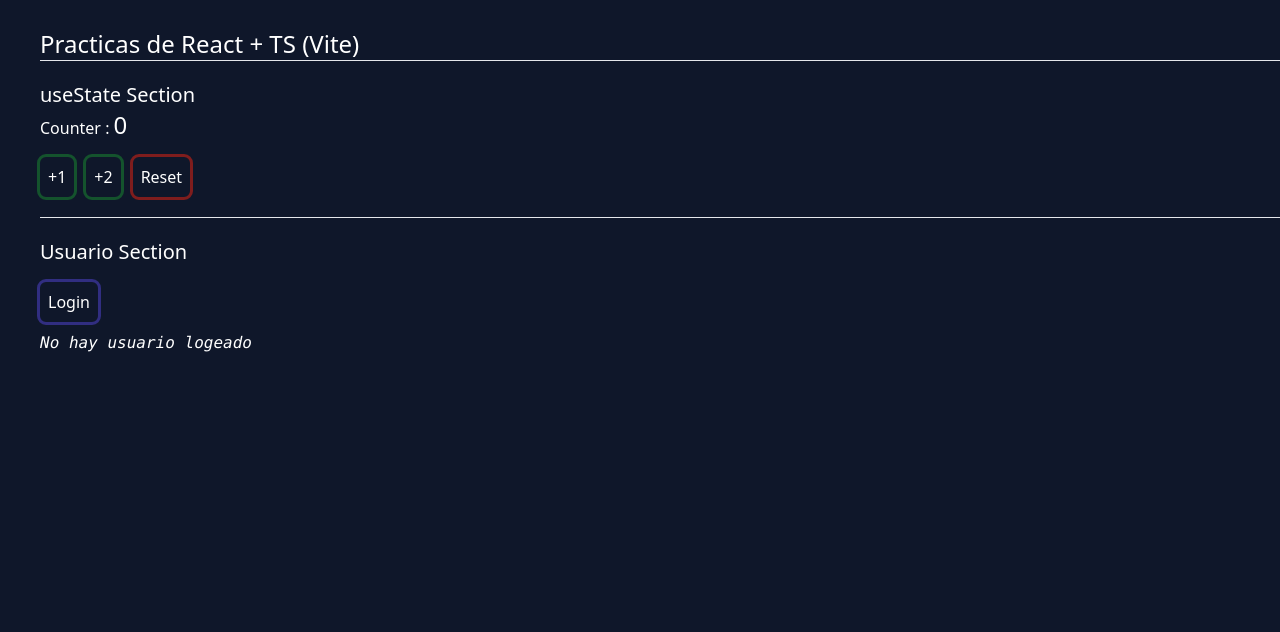
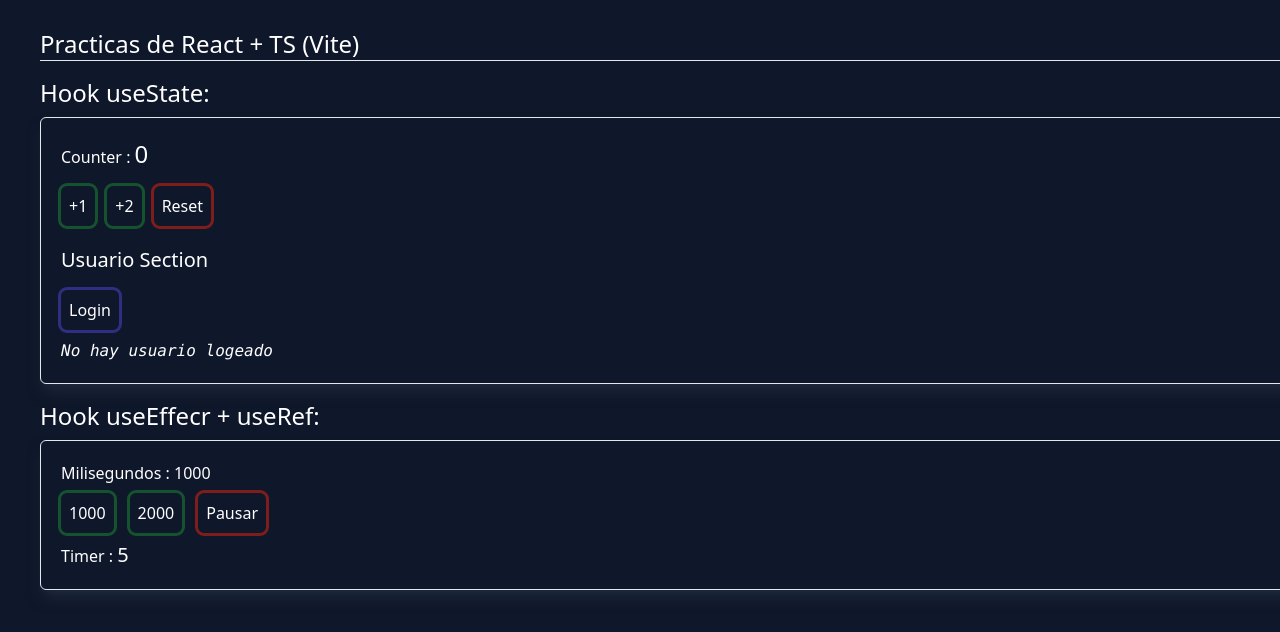
Before and after one commit to renier1989/react-ts-vite, a React (Vite) app: page / in a window 1280 px wide. Shown: the top 632 px of the page. Built offline with nearby package versions, Linux system fonts and the light colour scheme.

Commit message:
usando useEffect y useRef , ejemplo con un timer + extra logica

```diff
--- a/src/App.tsx
+++ b/src/App.tsx
@@ -1,4 +1,5 @@
 import { Counter } from "./components/Counter";
+import { TimerPadre } from "./components/TimerPadre";
 import { Usuario } from "./components/Usuario";
 
 function App() {
@@ -6,9 +7,17 @@ function App() {
     <>
       <div className="text-2xl mt-7">Practicas de React + TS (Vite)</div>
       <hr />
-      <Counter/>
-      <hr />
-      <Usuario/>
+      <h2 className="text-2xl mt-4">Hook useState:</h2>
+      <div className="border px-5 mt-2 rounded-md shadow-slate-800 shadow-lg">
+        <Counter />
+        <Usuario />
+      </div>
+
+      <h2 className="text-2xl mt-4">Hook useEffecr + useRef:</h2>
+      <div className="border px-5 mt-2 rounded-md shadow-slate-800 shadow-lg py-5">
+        <TimerPadre/>
+      </div>
+
     </>
   );
 }
--- a/src/components/Counter.tsx
+++ b/src/components/Counter.tsx
@@ -11,7 +11,7 @@ export const Counter = () => {
   return (
     <>
       <div className="my-5">
-        <h2 className=" text-xl">useState Section</h2>
+        {/* <h2 className=" text-xl">useState Section</h2> */}
         <span>Counter : <span className="text-2xl"> {counter}</span> </span>
         <br />
         <div className="flex mt-4 gap-3">
--- /dev/null
+++ b/src/components/Timer.tsx
@@ -0,0 +1,33 @@
+import { useEffect, useRef, useState } from "react";
+
+type Ttimer = {
+  milisegundos: number;
+  stop: boolean;
+};
+
+export const Timer = ({ milisegundos, stop }: Ttimer) => {
+  const [segundos, setSegundos] = useState(0);
+
+  // el tipado del ref es number porque es lo que retorna el setInterval
+  const ref = useRef<number>();
+
+  useEffect(() => {
+    // con esto se compruba si hay un intervalo sino limpia el intervalo
+    ref.current && clearInterval(ref.current);
+    // declaro s => s+1 , para evitar pasar el estado de segundos como dependencia al useEffect
+    ref.current = setInterval(() => setSegundos((s) => s + 1), milisegundos);
+  }, [milisegundos]);
+
+  //   esta es algo extra que le agregue para improvisar y ver que otras cosa podria implementar tipado
+  stop && clearInterval(ref.current);
+
+  return (
+    <>
+      <div>
+        <h2>
+          Timer : <span className="text-xl">{segundos} </span>
+        </h2>
+      </div>
+    </>
+  );
+};
--- /dev/null
+++ b/src/components/TimerPadre.tsx
@@ -0,0 +1,51 @@
+import { useState } from "react";
+import { Timer } from "./Timer";
+
+export const TimerPadre = () => {
+  const [milisegundos, setMilisegundos] = useState(1000);
+  const [stop, setStop] = useState(false);
+
+  const cambiarMilisegundos = (milis: number) => {
+    setMilisegundos(milis);
+    setStop(false);
+  };
+
+  const pausar = () => {
+    setStop(true);
+    setMilisegundos(0);
+  };
+
+  return (
+    <>
+      <div>
+        <span className="mb-1"> Milisegundos : {milisegundos} </span>
+        <div className="my-2">
+          <button
+            onClick={() => cambiarMilisegundos(1000)}
+            className=" p-2 rounded-md outline-green-900 outline hover:bg-green-700 trasnsition duration-200"
+          >
+            1000
+          </button>
+
+          <button
+            onClick={() => cambiarMilisegundos(2000)}
+            className="ml-4 mr-4 p-2 rounded-md outline-green-900 outline hover:bg-green-700 trasnsition duration-200"
+          >
+            2000
+          </button>
+
+          <button
+            onClick={pausar}
+            className="p-2 rounded-md outline-red-900 outline hover:bg-red-700 trasnsition duration-200"
+          >
+            Pausar
+          </button>
+        </div>
+
+        {/* aqui le paso el argumento de los segundo para usarlo en el componente hijo. */}
+        {/* pero en el componente hijo debe haber un tipo que le diga que tipo de argumentos va a recibir con su tipado */}
+        <Timer milisegundos={milisegundos} stop={stop} />
+      </div>
+    </>
+  );
+};
```
